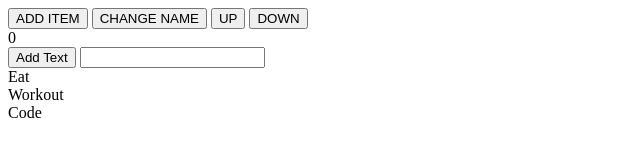
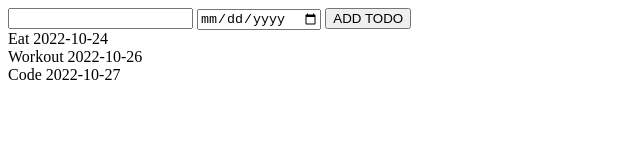
Before and after one commit to RDistinct/SuperSimpleDev-Project-Exercises, a plain HTML site: page todo.html in a window 1280 px wide. Shown: the whole page, without its empty margins (0-640 px from the left). Drawn offline with Linux system fonts and the light colour scheme.

Commit message:
ADD TODO DATE & CHANGE TODO ITEMS TO OBJECT

```diff
--- a/todo.html
+++ b/todo.html
@@ -9,34 +9,51 @@
 </head>
 
 <body>
-  <!-- <button>UP</button>
-    <button>DOWN</button> -->
-  <button id="btn">ADD ITEM</button>
-  <button id="btn-name">CHANGE NAME</button>
+
+
+  <!-- <button id="btn-name">CHANGE NAME</button>
   <button id="increase">UP</button>
   <button id="decrease">DOWN</button>
   <div class="counter" id="counter"> 0 </div>
-  <button id="addText">Add Text</button>
+  <button id="addText">Add Text</button> -->
 
   <input type="text" id="todo-text" />
+  <input type="date" name="" id="date-picker"> <!--date-picker-->
+  <button id="btn">ADD TODO</button>
 
   <div class="todo-list" id="todo-list"></div>
 
   <script>
-    let name = " Ben";
-    let age = 25;
-    let message = 'Im ' + name + ' and im ' + age + ' years old'
+    // let name = " Ben";
+    // let age = 25;
+    // let message = 'Im ' + name + ' and im ' + age + ' years old'
 
-    console.log(message)//OUTPUT: Im Ben and im 25 years old
-    typeof message // string
+    // console.log(message)//OUTPUT: Im Ben and im 25 years old
+    // typeof message // string
 
-    let todo1 = 'Wash Car'
-    let todo2 = 'Workout'
-    let todo3 = 'Code'
-    let todo4 = 'Eat'
+    // let todo1 = 'Wash Car'
+    // let todo2 = 'Workout'
+    // let todo3 = 'Code'
+    // let todo4 = 'Eat'
 
     //We can store these todo values in an array
-    let todos = ['Eat', 'Workout', 'Code']
+   //const todos = ['Eat', 'Workout', 'Code']
+
+    //convert todos into obects
+    const todos = [{
+        title: 'Eat',
+        dueDate: '2022-10-24'
+      },
+      {
+        title: 'Workout',
+        dueDate: '2022-10-26'
+      },
+      {
+        title: 'Code',
+        dueDate: '2022-10-27'
+      }]
+
+
     render();//to display todos
 
     //We can use forEach to loop over array and display the items in HTML
@@ -57,9 +74,16 @@
     btn.addEventListener('click', addTodo)
     //FUNCTION TO ADD NEW TODO ITEMS IN THE ARRAY
     function addTodo() {
-      let todoText = document.getElementById('todo-text');
-      let todoVal = todoText.value
-      todos.push(todoVal);
+      const todoText = document.getElementById('todo-text');
+      const title = todoText.value
+
+      //grab due date of todo.to associate each todo item with due date we use objects.They group different values related together.
+      const datePicker = document.getElementById('date-picker');
+      const dueDate = datePicker.value;
+      todos.push({            //pushing an object
+        title:title,
+        dueDate:dueDate
+      });
       console.log(todos)
 
       render()
@@ -71,11 +95,11 @@
       document.getElementById('todo-list').innerHTML = ''  //this resets the div to an empty list
 
 
-      todos.map(todoItem => {
-      let divElem = document.createElement('div');
-      divElem.innerText = todoItem;
+      todos.map(todoObject => {
+      const divElem = document.createElement('div');
+      divElem.innerText = todoObject.title + ' ' + todoObject.dueDate;
       //document.body.appendChild(divElem); - instead of pushing items in the body we push to the div todo-lst
-        let todoList = document.getElementById('todo-list');
+      const todoList = document.getElementById('todo-list');
         todoList.appendChild(divElem)
 
       /**
```
